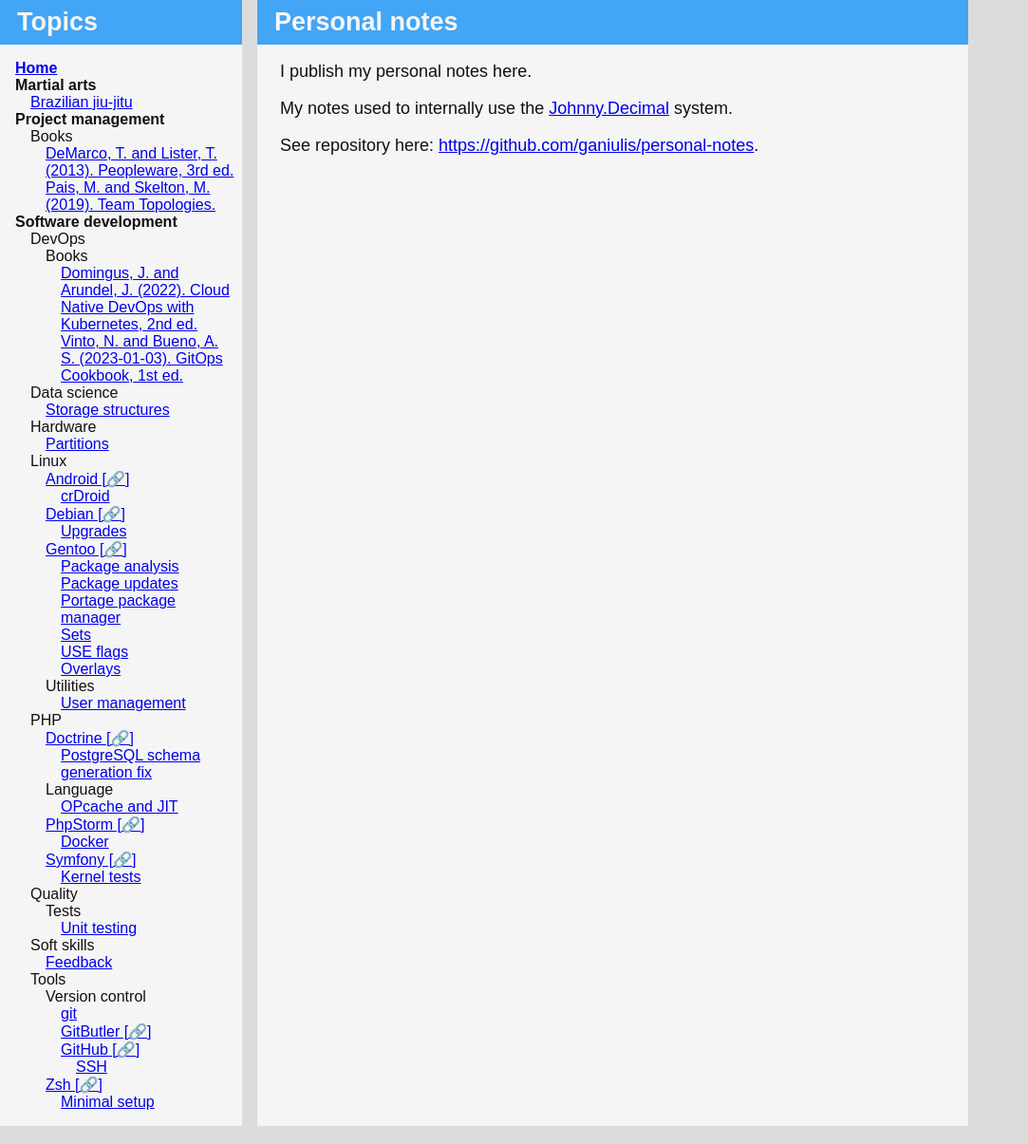
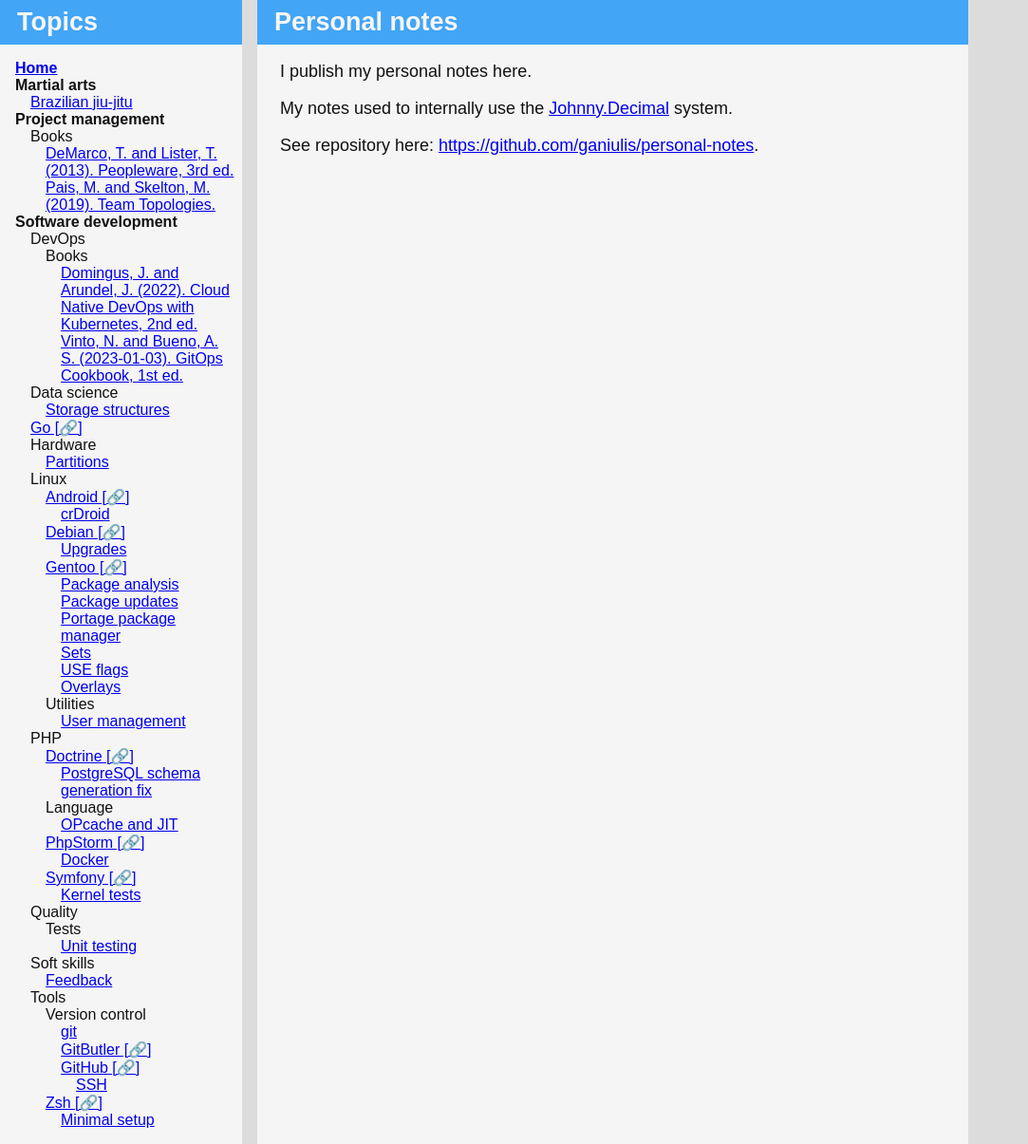
Before and after one commit to ganiulis/personal-notes, a Jekyll site: the page built from index.md, in a window 1280 px wide. Shown: the whole page at 95% size, without its empty margins (0-1083 px from the left). Built offline with Jekyll 4.4.1, drawn with Linux system fonts in a browser that asks for light colours; our own code applies the rules of GitHub Pages for plain Markdown files.

Commit message:
feat: Notes

```diff
--- a/_data/navigation.yaml
+++ b/_data/navigation.yaml
@@ -32,6 +32,8 @@ items:
         items:
           - title: Storage structures
             path: storage-structures
+      - title: Go
+        website: https://go.dev
       - title: Hardware
         path: hardware
         items:
```
